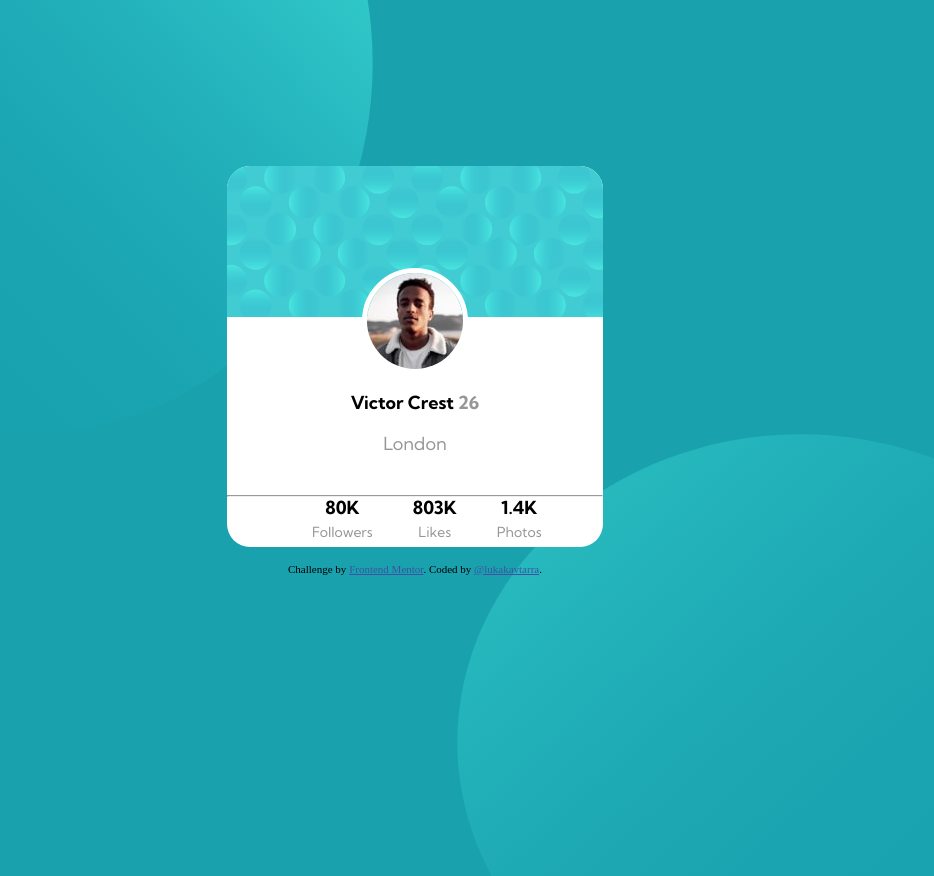
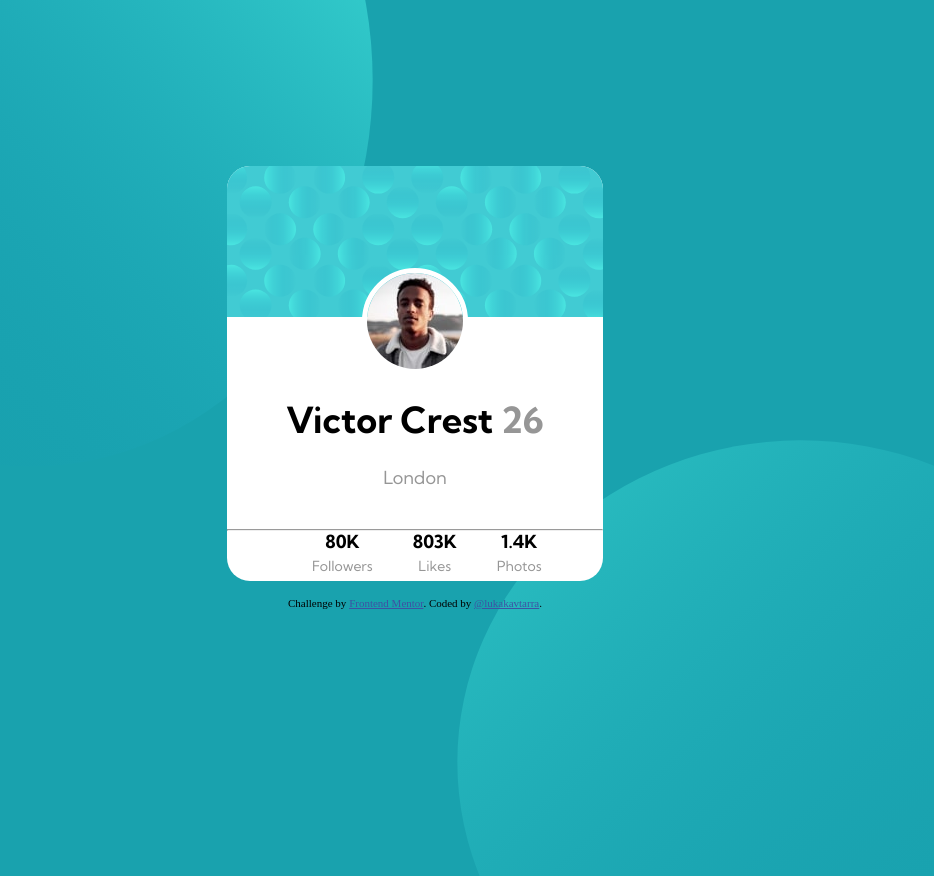
Before and after one commit to lukakavtarra/Profile-card-component-challenge-hub, a plain HTML site: page index.html in a window 1280 px wide. Shown: the top 876 px of the page, without its empty margins (285-1219 px from the left). Drawn offline with Linux system fonts and the light colour scheme.

Commit message:
Update index.html

```diff
--- a/index.html
+++ b/index.html
@@ -40,8 +40,8 @@
                 <img src="images/image-victor.jpg" class="avatar" alt="victor">
                 <div class="profile">
                     <div class="name">
-                        <p id="name">Victor Crest
-                            <span id="age">26</span></p>
+                        <h1 id="name">Victor Crest
+                            <span id="age">26</span></h1>
                         <p id="country">London</p>
                     </div>
                     <hr>
```
